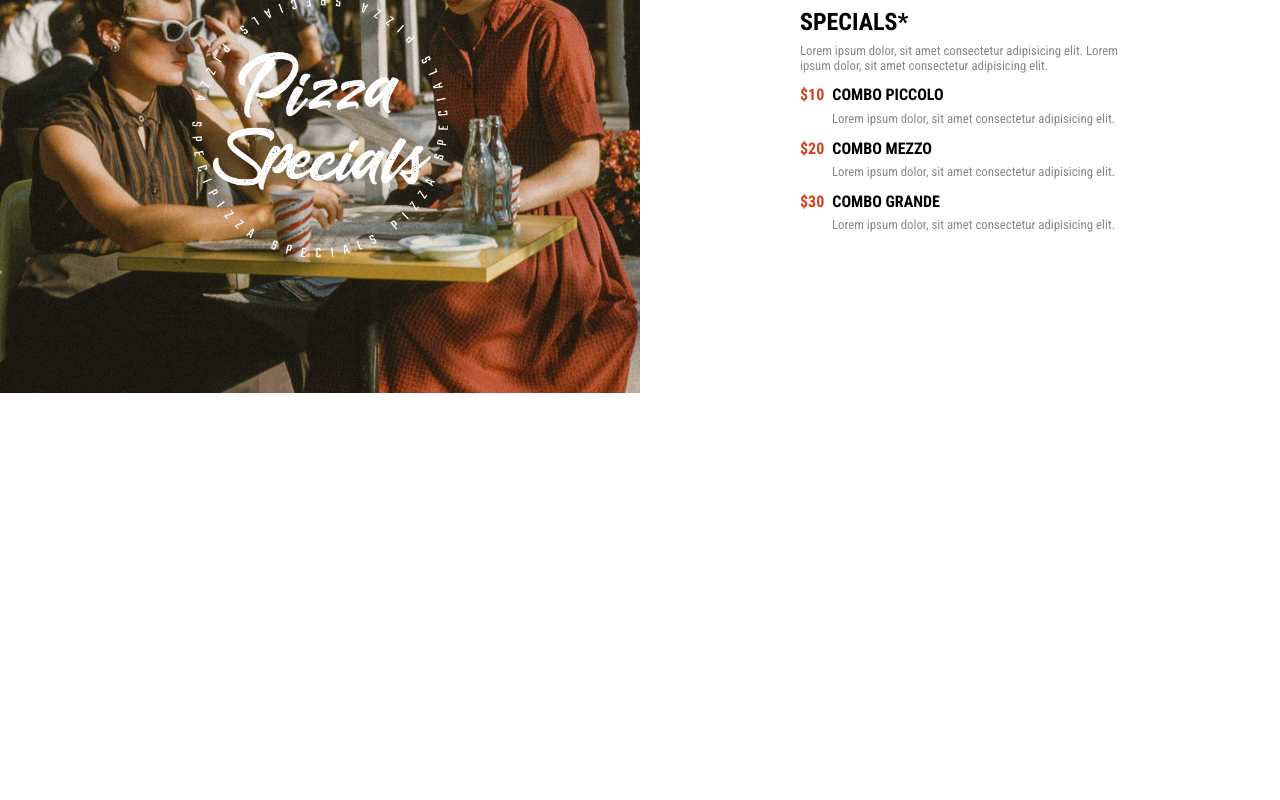
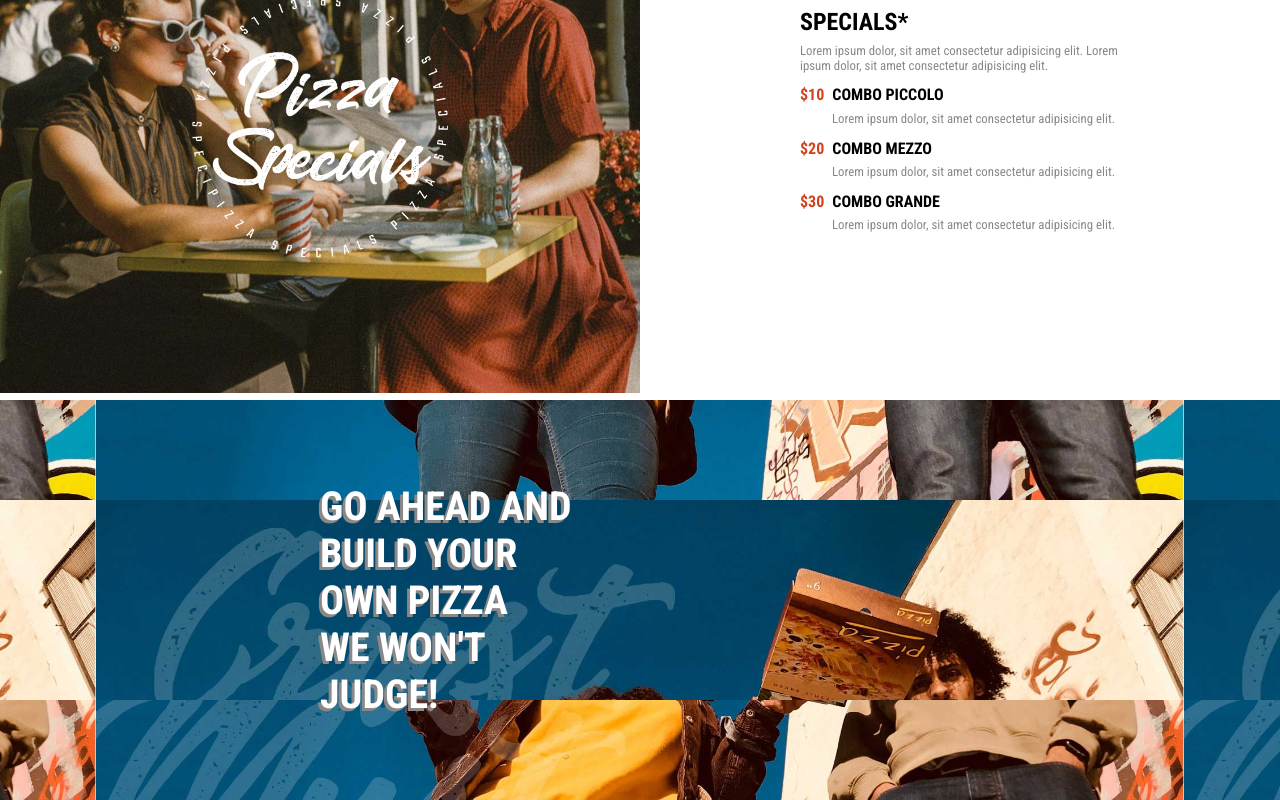
Before and after one commit to marcomammi02/proj-html-vuejs, a Vue app: page / in a window 1280 px wide. Shown: the part 1155-1955 px from the top of the page. Before the commit the page ends 1555 px from the top, so only its background shows below. Built offline with nearby package versions, Linux system fonts and the light colour scheme.

Commit message:
Adding BuidYourPIzzaMain

```diff
--- a/src/App.vue
+++ b/src/App.vue
@@ -25,7 +25,6 @@ export default {
     margin: 0;
     padding: 0;
     box-sizing: border-box;
-    font-family: 'Montserrat', sans-serif;
     font-family: 'Roboto Condensed', sans-serif;
   }
 </style>
--- /dev/null
+++ b/src/components/BuildYourPizzaMain.vue
@@ -0,0 +1,60 @@
+<template>
+  <div class="build-your-pizza-container">
+    <div class="layer-one" />
+    <div class="layer-two" />
+    <div class="layer-three" />
+    <div class="text">
+      GO AHEAD AND <br>
+      BUILD YOUR <br>
+      OWN PIZZA <br>
+      WE WON'T <br>
+      JUDGE!
+    </div>
+  </div>
+</template>
+
+<script>
+export default {
+  name: 'BuildYourPizzaMain',
+};
+</script>
+
+<style lang="scss" scoped>
+  .build-your-pizza-container {
+    height: 400px;
+    position: relative;
+  }
+
+  .layer-one {
+    height: 25%;
+    background-image: url('@/img/h3-background-img.jpg');
+    background-size: 85%;
+    background-position-x: center;
+    background-position-y: bottom;
+  }
+  .layer-two {
+    height: 50%;
+    background-image: url('@/img/h3-background-img.jpg');
+    background-size: 85%;
+    background-position-x: center;
+    background-position-y: top;
+  }
+  .layer-three {
+    height: 25%;
+    background-image: url('@/img/h3-background-img.jpg');
+    background-size: 85%;
+    background-position-x: center;
+    background-position-y: 65%;
+  }
+
+  .text {
+    font-weight: bold;
+    color: #ffffff;
+    font-size: 2.5rem;
+    text-shadow: -3px 3px #888888;
+    position: absolute;
+    top: 50%;
+    left: 25%;
+    transform: translateY(-50%);
+  }
+</style>
--- a/src/components/MainPage.vue
+++ b/src/components/MainPage.vue
@@ -3,6 +3,7 @@
     <ScheckMain />
     <CarouselMain />
     <SpecialsMain />
+    <BuildYourPizzaMain />
   </main>
 </template>
 
@@ -10,6 +11,7 @@
 import ScheckMain from '@/components/ScheckMain.vue';
 import CarouselMain from '@/components/CarouselMain.vue';
 import SpecialsMain from '@/components/SpecialsMain.vue';
+import BuildYourPizzaMain from '@/components/BuildYourPizzaMain.vue';
 
 export default {
   name: 'MainPage',
@@ -17,6 +19,7 @@ export default {
     ScheckMain,
     CarouselMain,
     SpecialsMain,
+    BuildYourPizzaMain,
   },
 };
 </script>
```
